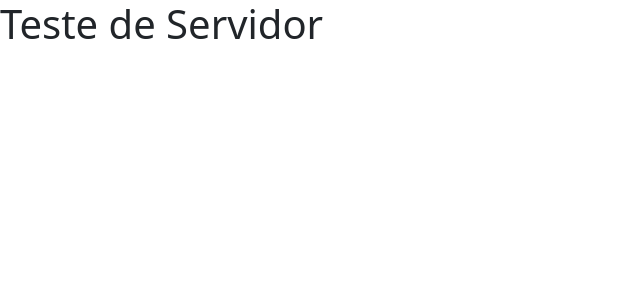
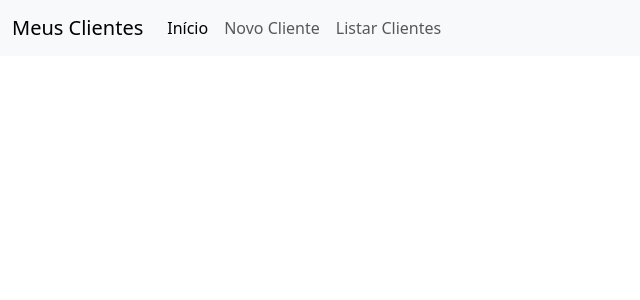
Before and after one commit to mmacedojau/CadastroClientes, a PHP site: page /index.php in a window 1280 px wide. Shown: the top 300 px of the page, without its empty margins (0-640 px from the left). Run offline with PHP 8.4, Linux system fonts and the light colour scheme.

Commit message:
Criação do Menu da página Inicial

```diff
--- a/index.php
+++ b/index.php
@@ -7,7 +7,29 @@
     <link href="css/bootstrap.min.css" rel="stylesheet" >
   </head>
   <body>
-    <h1>Teste de Servidor</h1>
+    <nav class="navbar navbar-expand-lg bg-body-tertiary">
+      <div class="container-fluid">
+        <a class="navbar-brand" href="#">Meus Clientes</a>
+        <button class="navbar-toggler" type="button" data-bs-toggle="collapse" data-bs-target="#navbarNav" aria-controls="navbarNav" aria-expanded="false" aria-label="Toggle navigation">
+          <span class="navbar-toggler-icon"></span>
+        </button>
+        <div class="collapse navbar-collapse" id="navbarNav">
+          <ul class="navbar-nav">
+            <li class="nav-item">
+              <a class="nav-link active" aria-current="page" href="index.php">Início</a>
+            </li>
+            <li class="nav-item">
+              <a class="nav-link" href="?page=novo">Novo Cliente</a>
+            </li>
+            <li class="nav-item">
+              <a class="nav-link" href="?page=listar">Listar Clientes</a>
+            </li>
+          </ul>
+        </div>
+      </div>
+    </nav>
+
+
     <script src="js/bootstrap.bundle.min.js"></script>
   </body>
 </html>
```
